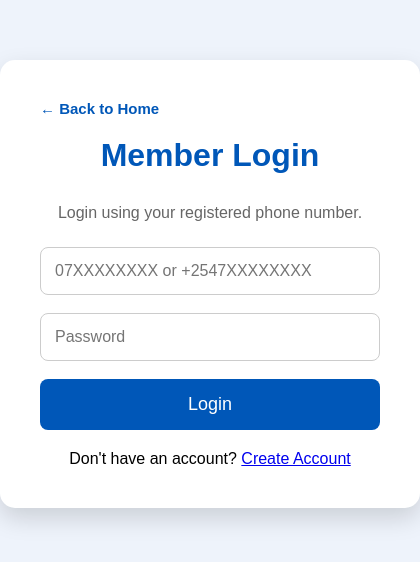
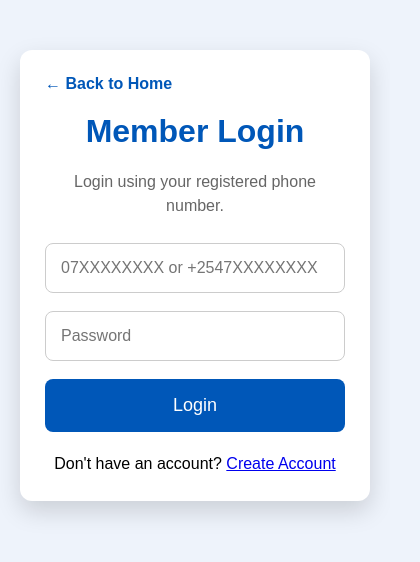
Before and after one commit to rayankanja793-art/cerulean-eyes-fund, a website: page views/login.html in a window 390 px wide. Shown: the whole page, 420 px wide, since content can reach past the window. Drawn offline with Linux system fonts and the light colour scheme; files that its build step writes are made by us from their sources.

Commit message:
made members login responsive

```diff
--- a/views/login.html
+++ b/views/login.html
@@ -14,7 +14,8 @@ body{
 }
 
 .login-container{
-    width:420px;
+    width:90%;
+    max-width:420px;
     margin:60px auto;
     background:#fff;
     padding:40px;
@@ -70,6 +71,49 @@ body{
     color:#004090;
     transform:translateX(-4px);
 }
+/* ==========================
+   Mobile Responsive
+========================== */
+
+@media (max-width:768px){
+
+    body{
+        padding:20px;
+    }
+
+    .login-container{
+        width:100%;
+        margin:30px auto;
+        padding:25px;
+        border-radius:12px;
+        box-sizing:border-box;
+    }
+
+    .login-container h1{
+        font-size:32px;
+        margin-bottom:20px;
+    }
+
+    .login-container p{
+        font-size:16px;
+        line-height:1.5;
+        word-break:break-word;
+    }
+
+    .login-container input{
+        padding:15px;
+        font-size:16px;
+    }
+
+    .login-container button{
+        padding:16px;
+        font-size:18px;
+    }
+
+    .back-btn{
+        font-size:16px;
+    }
+}
 </style>
 
 </head>
```
